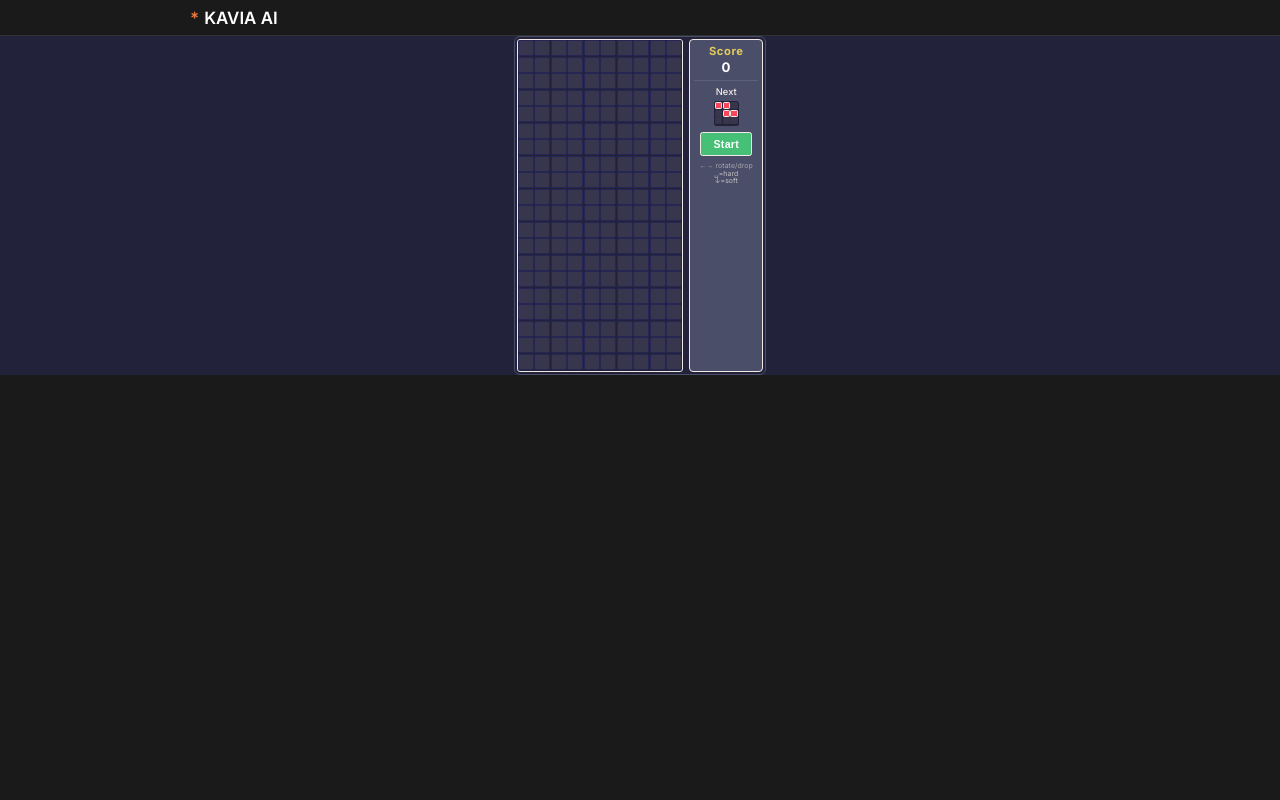
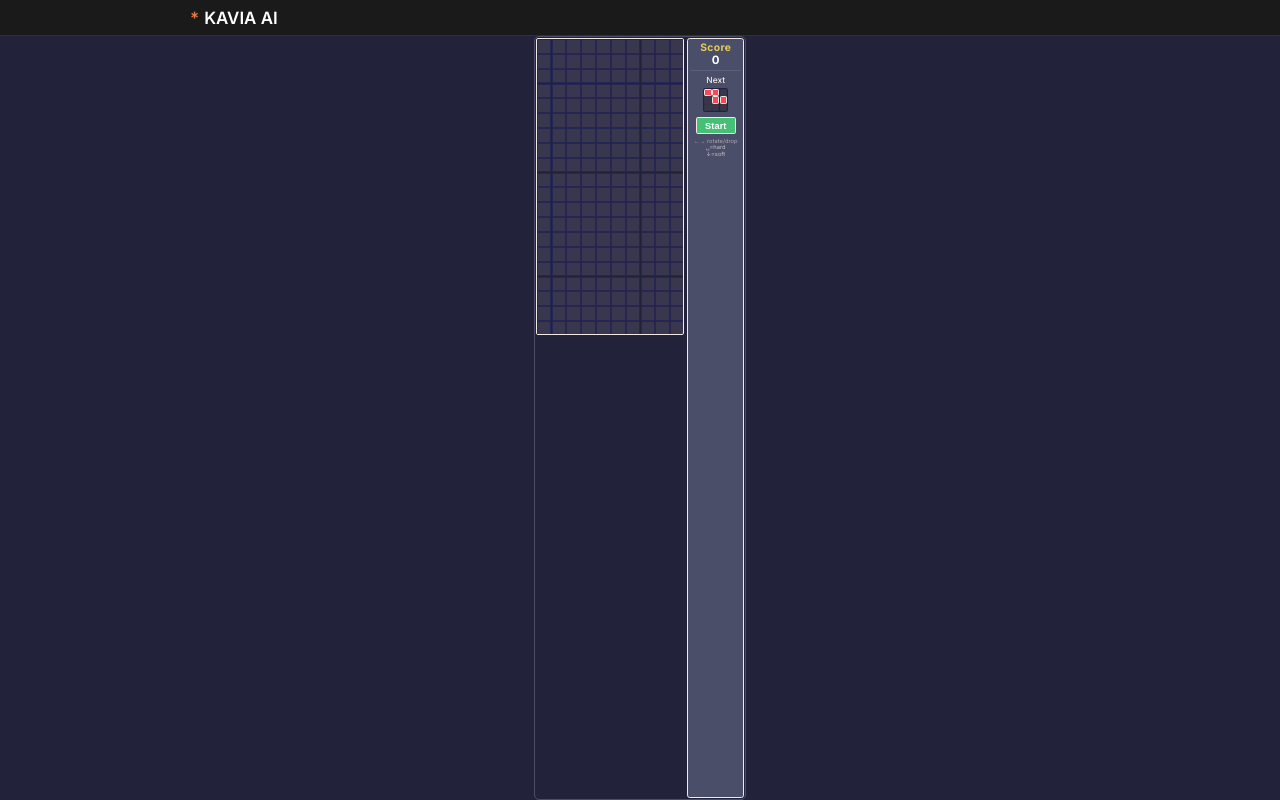
Before and after one commit to Workflow-Manager-admin/tetramaster-24353-0c87ffc6, a React (Create React App) app in the folder tetramaster/: page / in a window 1280 px wide. Built offline with nearby package versions, Linux system fonts and the light colour scheme; the HTML template or start-up script is replaced by a standard one.

Commit message:
Auto-commit: Changes as of 2025-05-28T09:11:13.466551+00:00

```diff
--- a/tetramaster/src/TetraMaster.js
+++ b/tetramaster/src/TetraMaster.js
@@ -492,22 +492,25 @@ function TetraMaster() {
         overflow: 'hidden',
         padding: 0,
         margin: 0,
+        height: 'calc(100vh - 36px)', // strictly under navbar
+        maxHeight: 'calc(100vh - 36px)',
       }}
     >
       <div
         style={{
           display: 'flex',
-          gap: 6,
+          gap: 3,
           boxShadow: 'none',
-          padding: 2,
-          borderRadius: 6,
+          padding: 1,
+          borderRadius: 5,
           background: 'rgba(34,34,59,1)',
-          border: `1.3px solid ${SIDEBAR_BG}`,
+          border: `1px solid ${SIDEBAR_BG}`,
           marginTop: 0,
           marginBottom: 0,
           width: 'fit-content',
           maxWidth: '99vw',
           minHeight: 0,
+          height: '100%',
         }}
       >
         {/* Play grid - Ultra compact */}
@@ -516,19 +519,22 @@ function TetraMaster() {
             style={{
               background: GRID_BG,
               display: 'grid',
-              borderRadius: 3,
-              border: `1.2px solid ${ACCENT}`,
-              gridTemplateColumns: `repeat(${GRID_WIDTH}, 16px)`,
-              gridTemplateRows: `repeat(${GRID_HEIGHT}, 16px)`,
-              gap: 0.5,
+              borderRadius: 2,
+              border: `1px solid ${ACCENT}`,
+              gridTemplateColumns: `repeat(${GRID_WIDTH}, 14.7px)`,
+              gridTemplateRows: `repeat(${GRID_HEIGHT}, 14.7px)`,
+              gap: 0.17,
               boxShadow: 'none',
               position: 'relative',
               zIndex: 1,
-              maxHeight: '99vh',
               aspectRatio: `${GRID_WIDTH}/${GRID_HEIGHT}`,
+              maxHeight: 'calc(100vh - 38px)',
               minHeight: 0,
               margin: 0,
               padding: 0,
+              width: `${GRID_WIDTH * 14.7 + (GRID_WIDTH - 1) * 0.17}px`,
+              height: `${GRID_HEIGHT * 14.7 + (GRID_HEIGHT - 1) * 0.17}px`,
+              overflow: 'hidden',
             }}
           >
             {displayGrid.map((row, y) =>
@@ -536,13 +542,13 @@ function TetraMaster() {
                 <div
                   key={`${y}-${x}`}
                   style={{
-                    width: 16,
-                    height: 16,
-                    borderRadius: 1.9,
+                    width: 14.7,
+                    height: 14.7,
+                    borderRadius: 1.3,
                     background: cell ? COLORS[cell] : COLORS.empty,
-                    border: cell ? `1px solid ${ACCENT}` : '0.8px solid #262655',
+                    border: cell ? `0.8px solid ${ACCENT}` : '0.6px solid #262655',
                     boxSizing: 'border-box',
-                    boxShadow: cell ? '0 1px 3px #0005' : 'none',
+                    boxShadow: cell ? '0 1px 2px #0004' : 'none',
                     margin: 0,
                     padding: 0,
                     transition: 'background 0.07s',
@@ -557,45 +563,46 @@ function TetraMaster() {
         {/* Sidebar - Ultra Compact */}
         <div
           style={{
-            width: 74,
+            width: 57,
             background: SIDEBAR_BG,
             color: ACCENT,
-            borderRadius: 4,
-            padding: '4.5px 3px 5px 3px',
+            borderRadius: 2.7,
+            padding: '2.6px 1.3px 3px 1.3px',
             display: 'flex',
             flexDirection: 'column',
-            gap: 4,
+            gap: 2.7,
             alignItems: 'center',
-            border: `1.1px solid ${ACCENT}`,
+            border: `0.9px solid ${ACCENT}`,
             boxShadow: 'none',
             minHeight: 0,
             margin: 0,
-            fontSize: 11,
+            fontSize: 9.6,
+            height: '100%',
           }}
         >
           <div
             style={{
               fontWeight: 700,
-              fontSize: 11.2,
+              fontSize: 10.3,
               marginBottom: 0,
               color: '#ffe156d9',
-              letterSpacing: 0.6,
+              letterSpacing: 0.4,
               lineHeight: 1,
-              marginTop: 1,
+              marginTop: 0.4,
             }}
           >
             Score
           </div>
           <div
             style={{
-              minHeight: 13,
-              fontSize: 13.2,
+              minHeight: 10.9,
+              fontSize: 11.5,
               fontWeight: 800,
               color: '#fff',
               marginBottom: 0,
               lineHeight: '1',
-              letterSpacing: '0.36px',
-              marginTop: 0.5,
+              letterSpacing: '0.21px',
+              marginTop: 0.3,
             }}
           >
             {score}
@@ -604,17 +611,18 @@ function TetraMaster() {
             style={{
               height: 1,
               width: '97%',
-              margin: '1.2px 0 1.2px 0',
+              margin: '0.7px 0 0.9px 0',
               background: 'rgba(255,255,255,0.10)',
             }}
           />
           <div
             style={{
               fontWeight: 500,
-              fontSize: 9.3,
+              fontSize: 8.4,
               color: ACCENT,
               marginBottom: 0,
-              letterSpacing: 0.07,
+              letterSpacing: 0.04,
+              marginTop: 0.3,
             }}
           >
             Next
@@ -626,17 +634,17 @@ function TetraMaster() {
             className="btn btn-large"
             style={{
               marginTop: 2,
-              width: '52px',
+              width: '40px',
               background: running ? '#fa4659bb' : '#43e97bbb',
               fontWeight: '600',
-              letterSpacing: 0.22,
-              fontSize: 10.7,
-              border: `0.96px solid ${ACCENT}`,
-              borderRadius: 2.5,
+              letterSpacing: 0.12,
+              fontSize: 9.2,
+              border: `0.74px solid ${ACCENT}`,
+              borderRadius: 1.7,
               outline: 'none',
-              minHeight: '19.5px',
-              padding: '5px 0',
-              marginBottom: 1.5,
+              minHeight: '14.3px',
+              padding: '2.5px 0',
+              marginBottom: 0.7,
             }}
             onClick={() => (running ? setRunning(false) : startGame())}
             disabled={running}
@@ -645,14 +653,14 @@ function TetraMaster() {
           </button>
           <div
             style={{
-              fontSize: 6.9,
+              fontSize: 5.7,
               color: ACCENT,
-              marginTop: 1,
+              marginTop: 0.6,
               fontWeight: 400,
               opacity: 0.74,
               textAlign: 'center',
               lineHeight: 1.10,
-              letterSpacing: 0.07,
+              letterSpacing: 0.04,
               marginBottom: 0,
               maxWidth: '98%',
             }}
```
Also changed, not shown: 2 other files (tests, documents, lock files or other folders).
